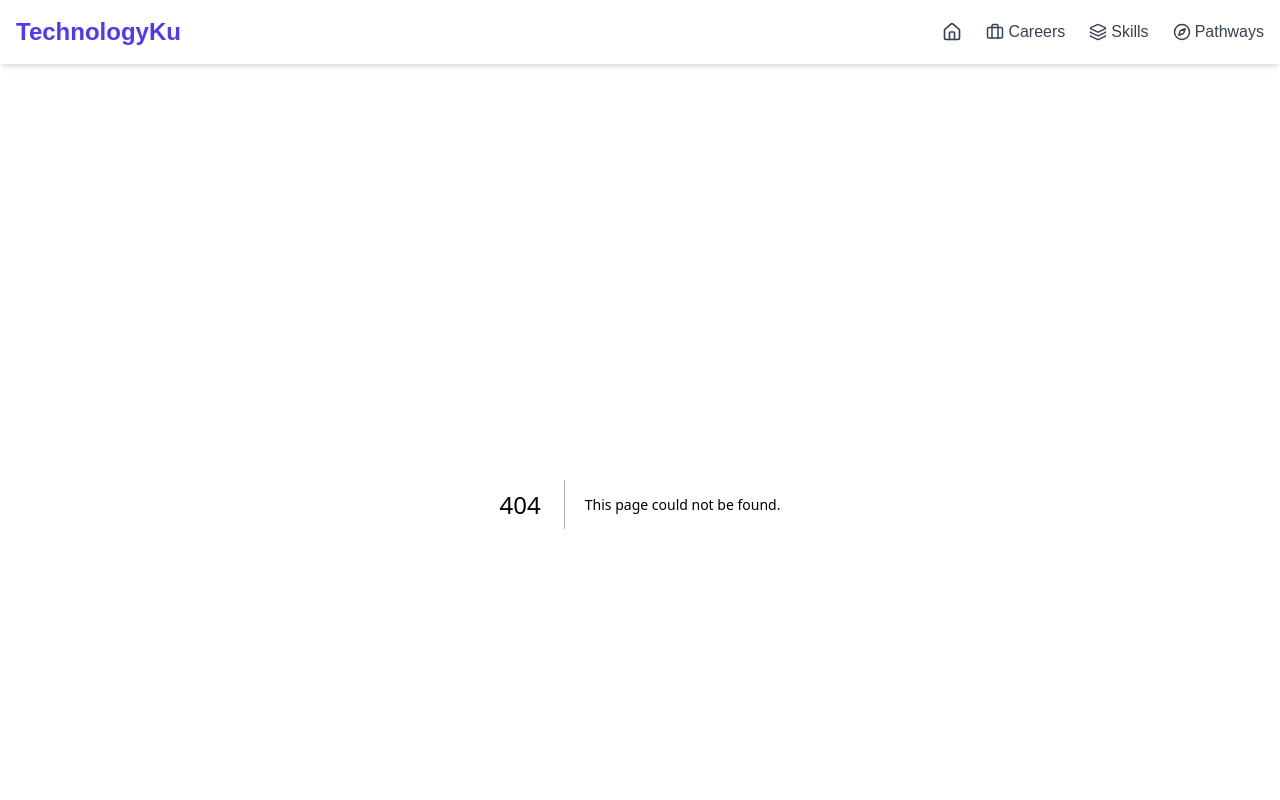
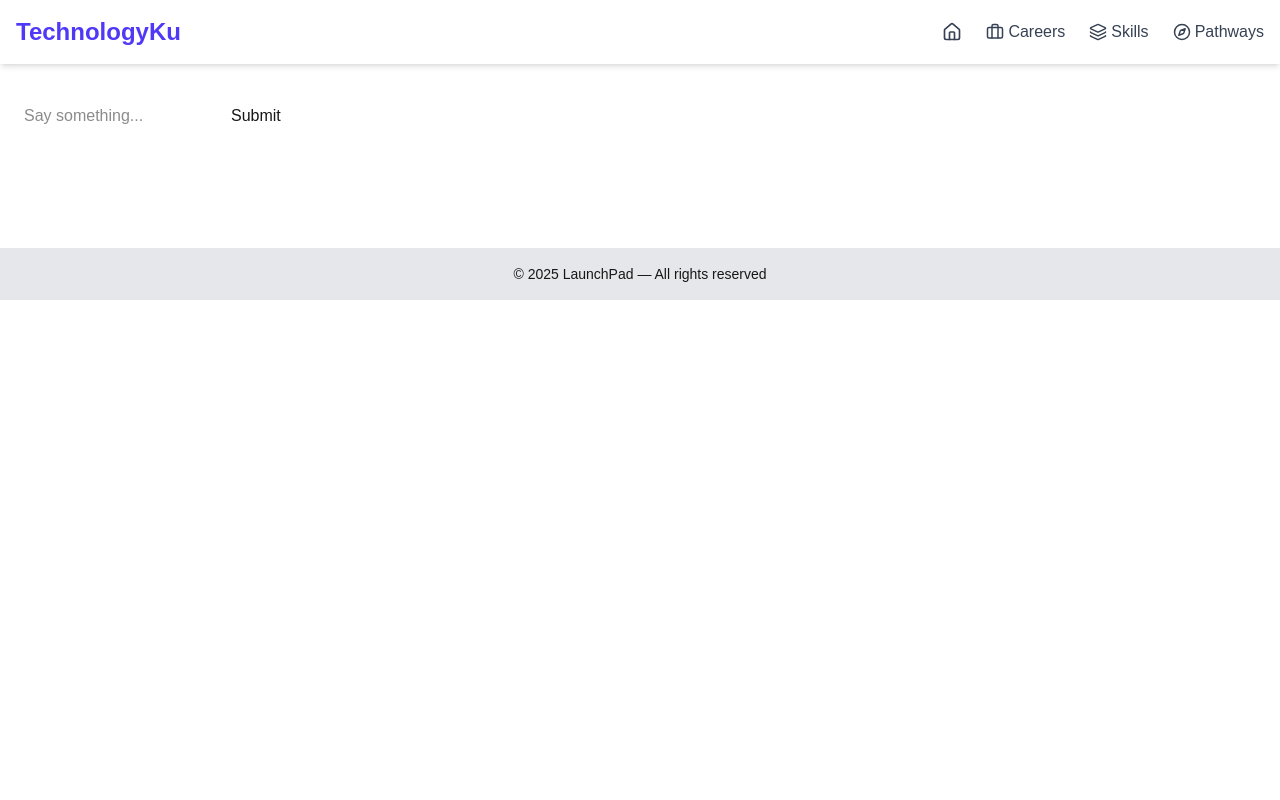
Before and after one commit to LoneGenius/Application, a Next.js app: page /chat in a window 1280 px wide. Before the commit this address had no page. Shown: the top 800 px of the page. Built offline with nearby package versions, Linux system fonts and the light colour scheme.

Commit message:
Chatbot(error)

```diff
--- /dev/null
+++ b/src/app/api/chat/route.ts
@@ -0,0 +1,21 @@
+import { createOpenAI } from '@ai-sdk/openai';
+import { convertToModelMessages, streamText, UIMessage } from 'ai';
+
+const deepseek = createOpenAI({
+  apiKey: process.env.DEEPSEEK_API_KEY!,
+  baseURL: 'https://api.deepseek.com/v1',
+});
+
+export const maxDuration = 30;
+
+export async function POST(req: Request) {
+  const { messages }: { messages: UIMessage[] } = await req.json();
+
+  const result = streamText({
+    model: deepseek('deepseek-chat'),
+    system: 'You are a helpful assistant.',
+    messages: convertToModelMessages(messages),
+  });
+
+  return result.toAIStreamResponse(); // ✅ correct for streaming
+}
--- /dev/null
+++ b/src/app/chat/page.tsx
@@ -0,0 +1,47 @@
+'use client';
+
+import { useChat } from '@ai-sdk/react';
+import { DefaultChatTransport } from 'ai';
+import { useState } from 'react';
+
+export default function Page() {
+  const { messages, sendMessage, status } = useChat({
+    transport: new DefaultChatTransport({
+      api: '/api/chat',
+    }),
+  });
+  const [input, setInput] = useState('');
+
+  return (
+    <>
+      {messages.map(message => (
+        <div key={message.id}>
+          {message.role === 'user' ? 'User: ' : 'AI: '}
+          {message.parts.map((part, index) =>
+            part.type === 'text' ? <span key={index}>{part.text}</span> : null,
+          )}
+        </div>
+      ))}
+
+      <form
+        onSubmit={e => {
+          e.preventDefault();
+          if (input.trim()) {
+            sendMessage({ text: input });
+            setInput('');
+          }
+        }}
+      >
+        <input
+          value={input}
+          onChange={e => setInput(e.target.value)}
+          disabled={status !== 'ready'}
+          placeholder="Say something..."
+        />
+        <button type="submit" disabled={status !== 'ready'}>
+          Submit
+        </button>
+      </form>
+    </>
+  );
+}
--- a/src/app/page.tsx
+++ b/src/app/page.tsx
@@ -36,8 +36,7 @@
 
   return (
     <div className="min-h-screen bg-white" style={{ fontFamily: "'Poppins', sans-serif" }}>
-      {/* ===== Full-bleed Hero (purple) =====
-          Use the full-bleed trick to escape the container from layout.tsx */}
+      {/* ===== Full-bleed Hero (purple) ===== */}
       <section
         className="
           w-screen relative left-1/2 right-1/2 -ml-[50vw] -mr-[50vw]
@@ -45,6 +44,16 @@
           py-24 text-center shadow-2xl mb-16
         "
       >
+        {/* ✅ Chat Button (Top Right Corner) */}
+        <div className="absolute top-6 right-6">
+          <Link
+            href="/chat"
+            className="bg-white text-indigo-700 px-6 py-2 rounded-full font-semibold shadow-lg hover:scale-105 transition"
+          >
+            Chat with AI
+          </Link>
+        </div>
+
         <div className="mx-auto px-6">
           <motion.h1
             initial={{ opacity: 0, scale: 0.9 }}
@@ -96,7 +105,6 @@
           bg-white shadow-lg rounded-none py-12 my-20
         "
       >
-        {/* Inner content width just for the cards/charts */}
         <div className="max-w-7xl mx-auto px-6">
           <h2 className="text-4xl font-bold text-center text-indigo-700 mb-12">🎓 Graduates Pathways Overview</h2>
 
@@ -151,10 +159,10 @@
         </div>
       </section>
 
-      {/* ===== Sections on the SAME page (their own internal containers kept) ===== */}
-      <CareersSection /> <b/>
-      <SkillsSection /> <b/>
-      <PathwaysSection /> <b/>
+      {/* ===== Sections on the SAME page ===== */}
+      <CareersSection /> <b />
+      <SkillsSection /> <b />
+      <PathwaysSection /> <b />
     </div>
   );
 }
```
Also changed, not shown: package.json (+5 -3 lines), src/component/chatbot.tsx (added), 1 other file (tests, documents, lock files or other folders).
